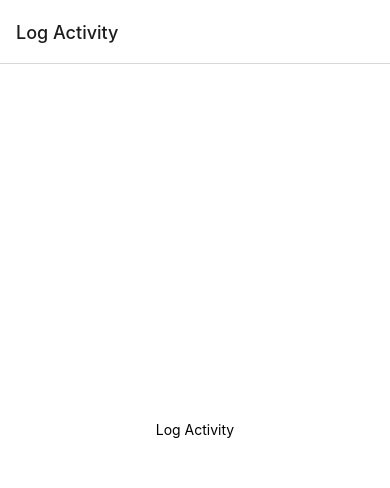
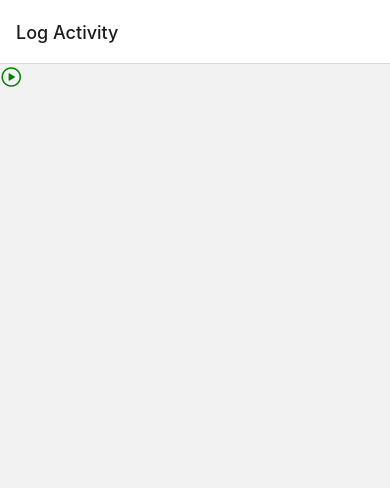
Before and after one commit to eqsmy/enosi, a React Native app: screen /LogActivity in a window 390 px wide. Shown: the top 488 px of the page. Built offline with nearby package versions, Linux system fonts and the light colour scheme.

Commit message:
back sign

```diff
--- a/pages/LogActivity.js
+++ b/pages/LogActivity.js
@@ -1,12 +1,23 @@
+import Ionicons from "@expo/vector-icons/Ionicons";
 import { StatusBar } from "expo-status-bar";
-import { Text, View } from "react-native";
+import { Text, View, Image } from "react-native";
+import { StyleSheet } from "react-native";
 import { enosiStyles } from "./styles";
+
+// X-Button: <Image source={require("../assets/close.png")} style={styles.myExit} />
 
 export default function LogActivity() {
   return (
-    <View style={enosiStyles.container}>
-      <Text>Log Activity</Text>
-      <StatusBar style="auto" />
+    <View>
+      <Ionicons name="play-circle-outline" color="green" size={24} />
     </View>
   );
 }
+
+const styles = StyleSheet.create({
+  myExit: {
+    top: 0,
+    right: 0,
+    alignSelf: "flex-end",
+  },
+});
```
Also changed, not shown: assets/close.png (added).
